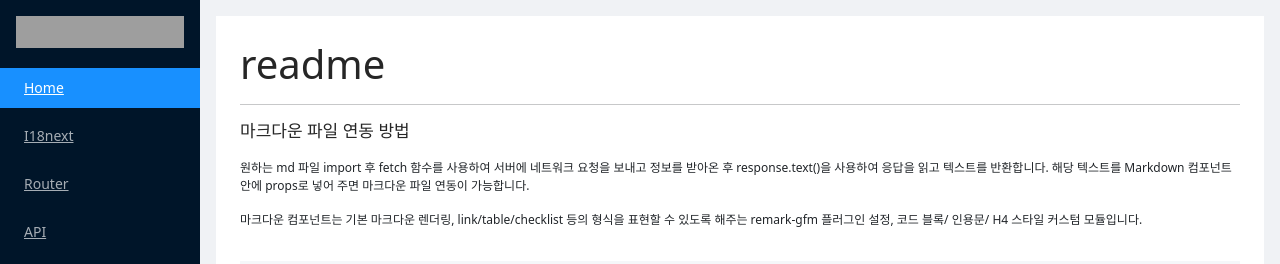
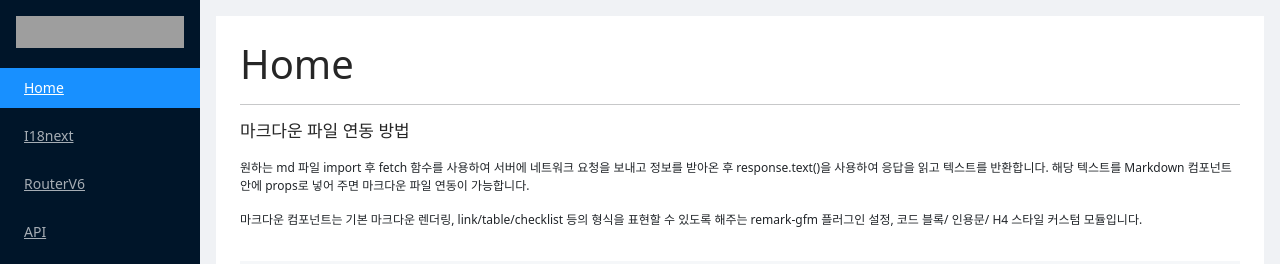
Before and after one commit to domfam012/react-boilerplate, a React (Create React App) app: page / in a window 1280 px wide. Shown: the top 264 px of the page. Built offline with nearby package versions, Linux system fonts and the light colour scheme; grey boxes are pictures that could not be loaded.

Commit message:
홈 md 파일 수정

```diff
--- a/src/components/Sider.jsx
+++ b/src/components/Sider.jsx
@@ -8,7 +8,7 @@ const { Sider } = Layout;
 const menuItem = [
     {name : "Home", path : "/"},
     {name : "I18next", path : "/i18next"},
-    {name : "Router", path : "/router/1"},
+    {name : "RouterV6", path : "/router/1"},
     {name : "API", path : "/api"},
     {name : "Redux", path : "/redux"},
     {name : "Bootstrap", path : "/bootstrap"},
--- a/src/wiki/common/home.md
+++ b/src/wiki/common/home.md
@@ -1,4 +1,4 @@
-# readme
+# Home
 ***
 
 #### 마크다운 파일 연동 방법
```
